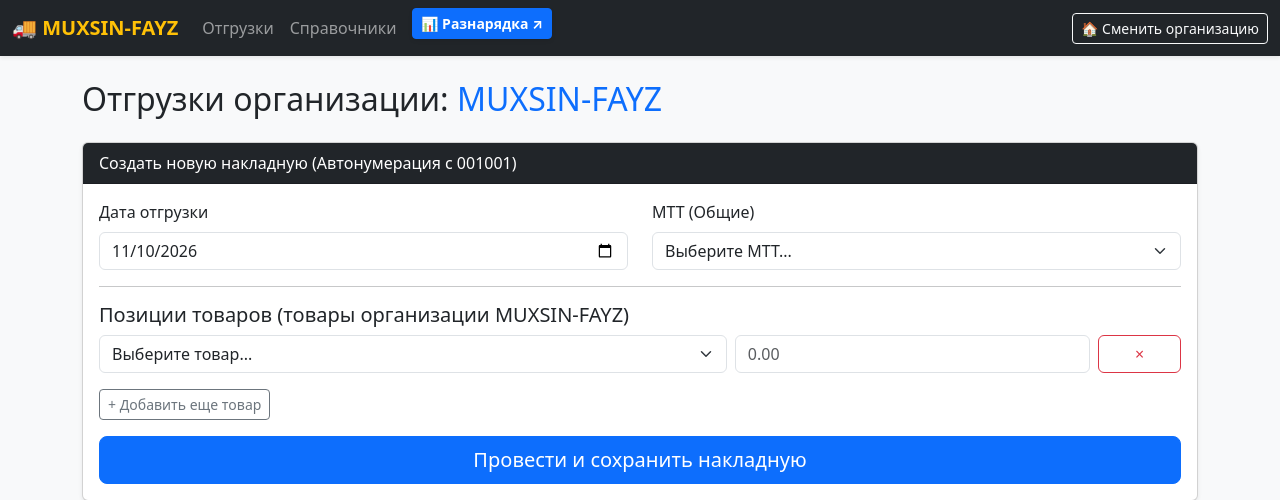
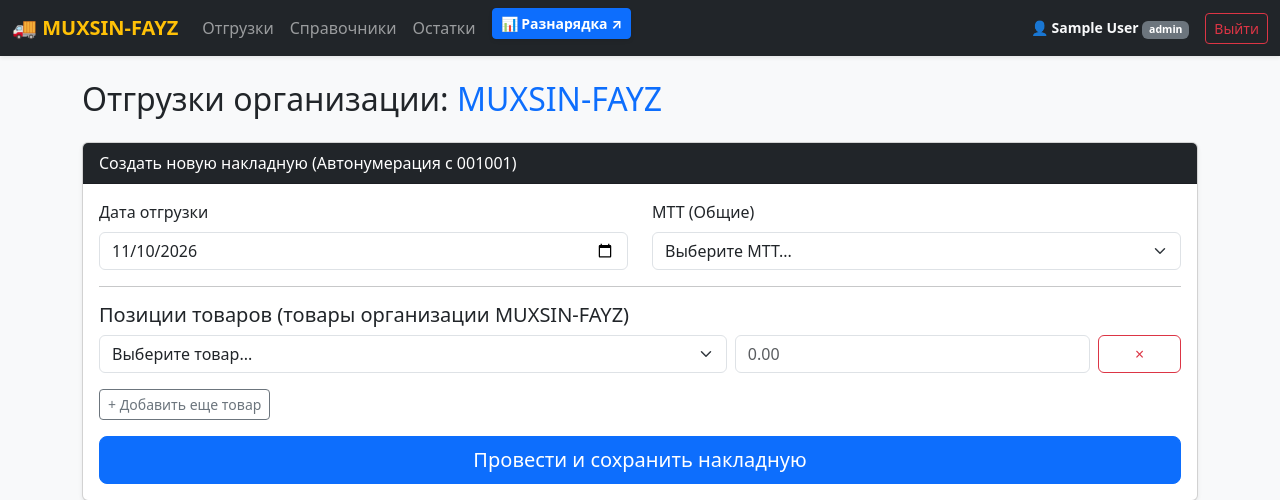
Before and after one commit to alisher0035652-design/-MUXSIN-FAYZ-, a Flask app: page /sales in a window 1280 px wide. Shown: the top 500 px of the page. Run offline with Flask 3, Linux system fonts and the light colour scheme; the visitor is signed in with stand-in values (Sample User, id 1); data that the repository does not hold is empty; some libraries are stand-ins or nearby versions.

Commit message:
Update base.html

```diff
--- a/templates/base.html
+++ b/templates/base.html
@@ -3,8 +3,7 @@
 <head>
     <meta charset="UTF-8">
     <meta name="viewport" content="width=device-width, initial-scale=1.0">
-    <title>{% block title %}Учет отгрузок{% endblock %}</title>
-    <!-- Оригинальный Bootstrap 5 -->
+    <title>{% block title %}Учет отгрузок MUXSIN-FAYZ{% endblock %}</title>
     <link href="https://cdn.jsdelivr.net/npm/bootstrap@5.3.0/dist/css/bootstrap.min.css" rel="stylesheet">
     <script src="https://cdn.jsdelivr.net/npm/bootstrap@5.3.0/dist/js/bootstrap.bundle.min.js"></script>
 </head>
@@ -14,7 +13,7 @@
     <nav class="navbar navbar-expand-lg navbar-dark bg-dark shadow-sm">
         <div class="container-fluid max-w-7xl">
             <a class="navbar-brand fw-bold text-warning" href="{{ url_for('sales') }}">
-                🚚 {{ session.get('current_org', 'Организация') }}
+                🚚 MUXSIN-FAYZ
             </a>
 
             <button class="navbar-toggler" type="button" data-bs-toggle="collapse" data-bs-target="#navbarNav">
@@ -29,21 +28,25 @@
                     <li class="nav-item">
                         <a class="nav-link font-medium" href="{{ url_for('directory') }}">Справочники</a>
                     </li>
+                    <li class="nav-item">
+                        <a class="nav-link font-medium" href="{{ url_for('stock') }}">Остатки</a>
+                    </li>
 
-                    <!-- Кнопка "Разнарядка" отображается ТОЛЬКО для MUXSIN-FAYZ -->
-                    {% if session.get('current_org') == 'MUXSIN-FAYZ' %}
                     <li class="nav-item ms-lg-2">
                         <a href="https://catering-1-lg6z.onrender.com" target="_blank" class="btn btn-sm btn-primary fw-bold text-white shadow-sm my-1 my-lg-0">
                             📊 Разнарядка ↗
                         </a>
                     </li>
-                    {% endif %}
                 </ul>
 
-                <div class="d-flex">
-                    <a href="{{ url_for('index') }}" class="btn btn-outline-light btn-sm">
-                        🏠 Сменить организацию
-                    </a>
+                <div class="d-flex align-items-center gap-3">
+                    {% if session.get('user_full_name') %}
+                        <span class="text-light small">
+                            👤 <b>{{ session.get('user_full_name') }}</b>
+                            <span class="badge bg-secondary">{{ session.get('user_role') }}</span>
+                        </span>
+                        <a href="{{ url_for('logout') }}" class="btn btn-outline-danger btn-sm">Выйти</a>
+                    {% endif %}
                 </div>
             </div>
         </div>
@@ -51,7 +54,6 @@
 
     <!-- Основное содержимое страниц -->
     <main class="container my-4">
-        <!-- Сообщения Flash -->
         {% with messages = get_flashed_messages(with_categories=true) %}
             {% if messages %}
                 {% for category, message in messages %}
```
